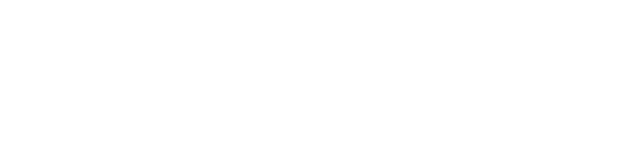
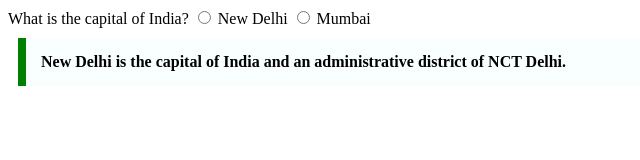
Before and after one commit to acciojob/trivia-AnkitYadav0809, a website: page main.html in a window 1280 px wide. Shown: the whole page, without its empty margins (0-640 px from the left). Drawn offline with Linux system fonts and the light colour scheme.

Commit message:
created a submission

```diff
--- a/main.html
+++ b/main.html
@@ -8,7 +8,17 @@
 
 <body>
 	<!-- the entire body must be written by student -->
+	<label>What is the capital of India?</label>
+
+	<input type="radio" id="ab" name="city">
+	<label for="ab"  >New Delhi</label>
+	<input type="radio" id="abc" name="city">
+	<label for="abc" >Mumbai</label>
+
+	<blockquote><quotation>New Delhi is the capital of India and an administrative district of NCT Delhi.</quotation></blockquote>
+
     <script type="text/javascript" src="./script.js">
+
 </script>
 
 </body>
--- a/styles.css
+++ b/styles.css
@@ -1,2 +1,10 @@
-
+blockquote
+{
+ max-width:600px;
+	margin:10px;
+	padding:15px;
+	border-left:8px solid green;
+	background-color:#f8fffe;
+	font-weight:Bold;
+}
 /* Your CSS Code here. */
```
